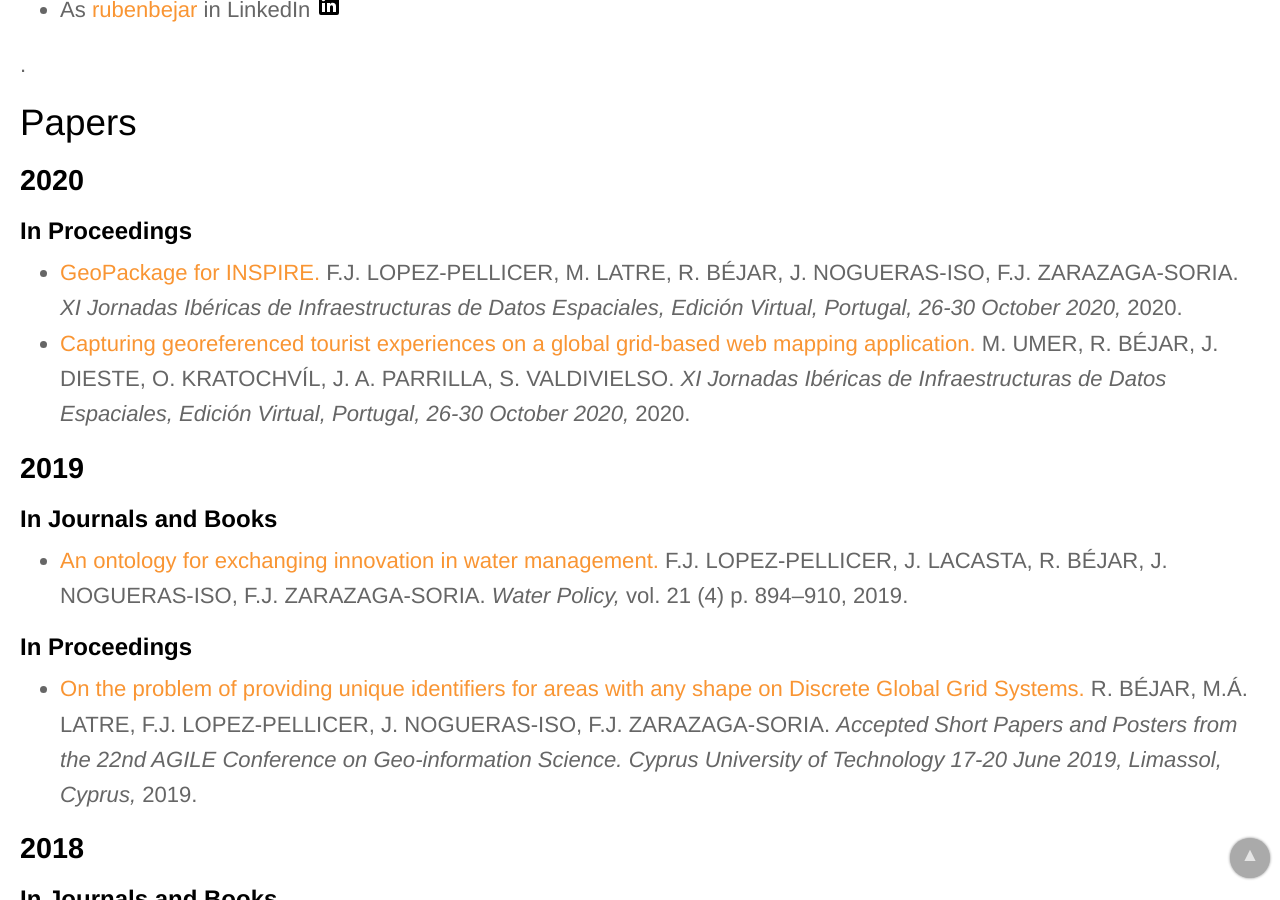
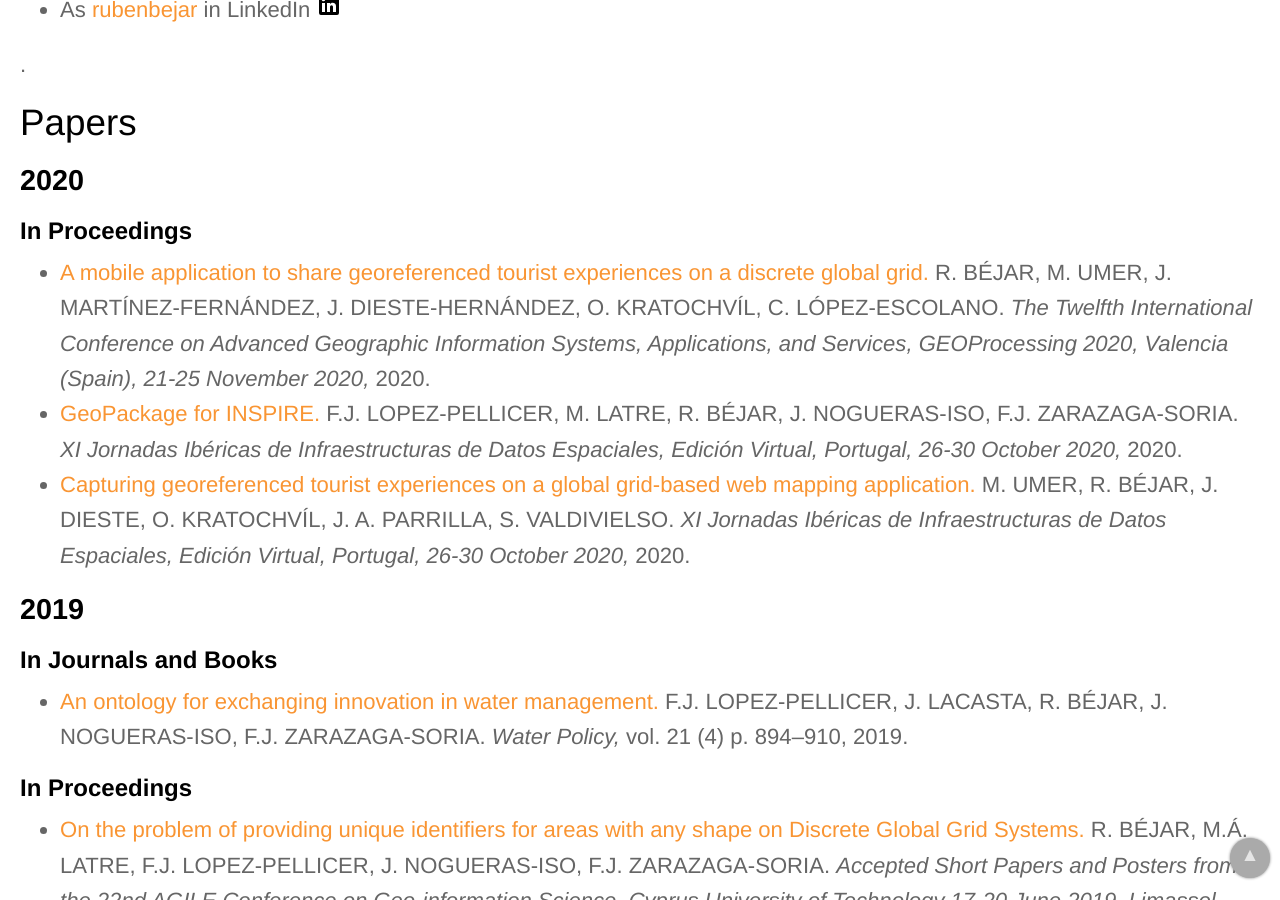
Before and after one commit to IAAA-Lab/IAAA-Lab.github.io, a Jekyll site: the page built from _staff/rbejar.md, in a window 1280 px wide and 900 px high, scrolled down 1027 px. Built offline with Jekyll 4.4.1, drawn with Linux system fonts in a browser that asks for light colours.

Commit message:
Added a geoprocessing paper

```diff
--- a/_data/papers.yml
+++ b/_data/papers.yml
@@ -23,6 +23,12 @@
   authors: M. LATRE, F.J. LOPEZ-PELLICER, J. NOGUERAS-ISO, F.J. ZARAZAGA-SORIA
   publication: "GIS Resources (https://www.gisresources.com)"
   publication_detail: "Divulgation paper"
+  year: 2020
+# -------------------
+- title: "A mobile application to share georeferenced tourist experiences on a discrete global grid"
+  url: https://www.iaria.org/conferences2020/ProgramGEOProcessing20.html
+  authors: R. BÉJAR, M. UMER, J. MARTÍNEZ-FERNÁNDEZ, J. DIESTE-HERNÁNDEZ, O. KRATOCHVÍL, C. LÓPEZ-ESCOLANO
+  publication_conference: "The Twelfth International Conference on Advanced Geographic Information Systems, Applications, and Services, GEOProcessing 2020, Valencia (Spain), 21-25 November 2020"
   year: 2020
 # -------------------
 - title: "Automatic publication of Open Data from OGC services: the use case of TRAFAIR project"
```
